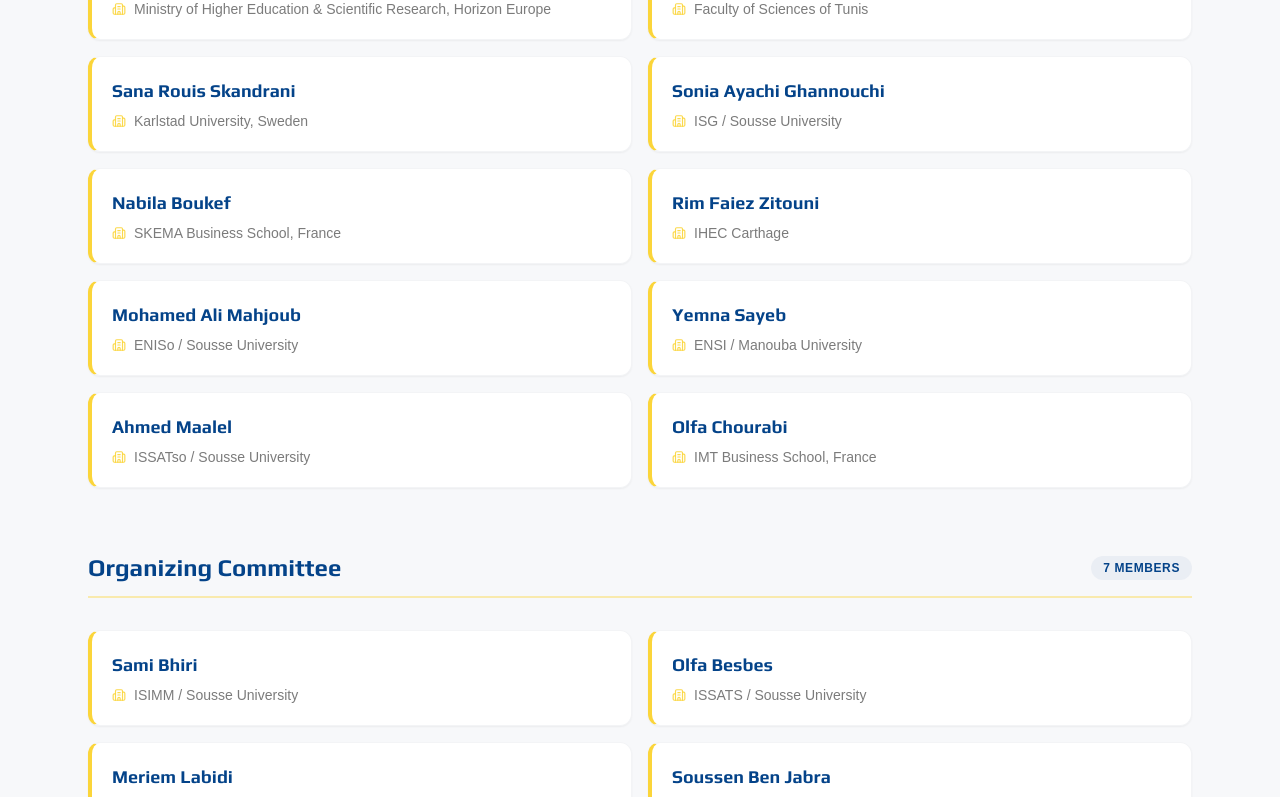
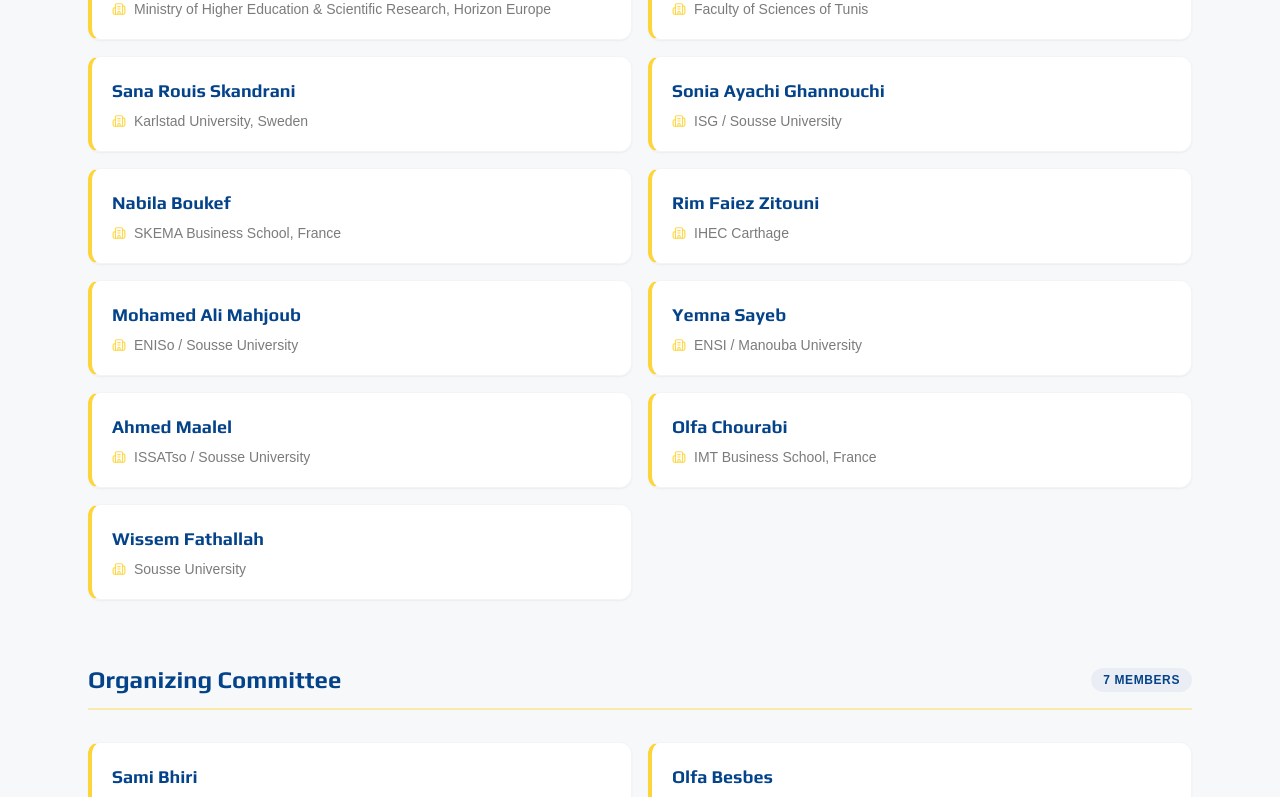
Before and after one commit to mariem-mdalla/tuncis-2026-website, a React (Vite) app in the folder apps/frontend/: page /committees in a window 1280 px wide. Shown: the part 2253-3050 px from the top of the page. Built offline with nearby package versions, Linux system fonts and the light colour scheme.

Commit message:
Update Committees.jsx

```diff
--- a/apps/frontend/src/pages/Committees.jsx
+++ b/apps/frontend/src/pages/Committees.jsx
@@ -37,6 +37,7 @@ const scientific = [
   { name: "Yemna Sayeb",               affiliation: "ENSI / Manouba University" },
   { name: "Ahmed Maalel",              affiliation: "ISSATso / Sousse University" },
   { name: "Olfa Chourabi",             affiliation: "IMT Business School, France" },
+  { name: "Wissem Fathallah",          affiliation: "Sousse University" },
 ];
 
 const keynotes = [
```
